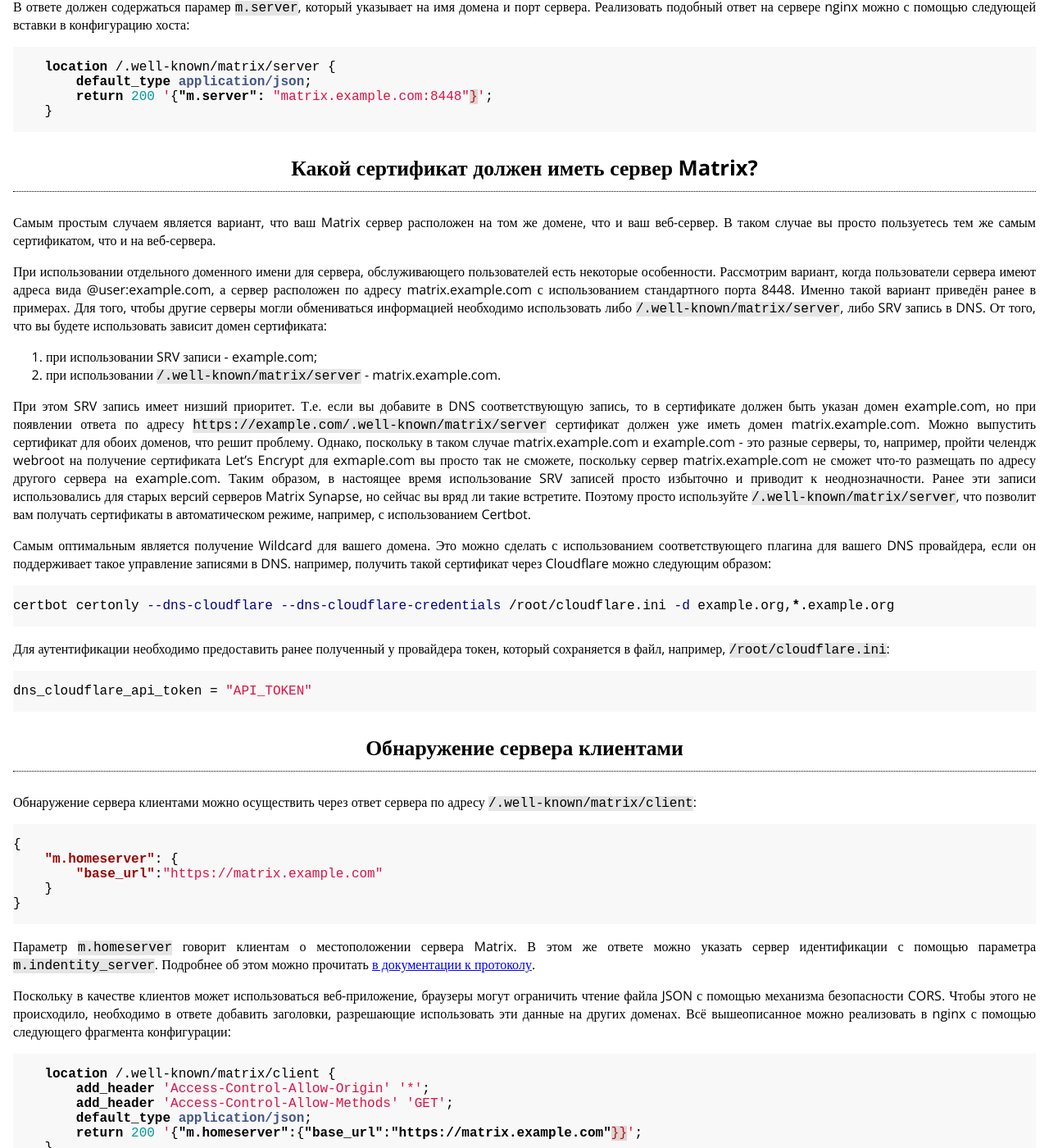
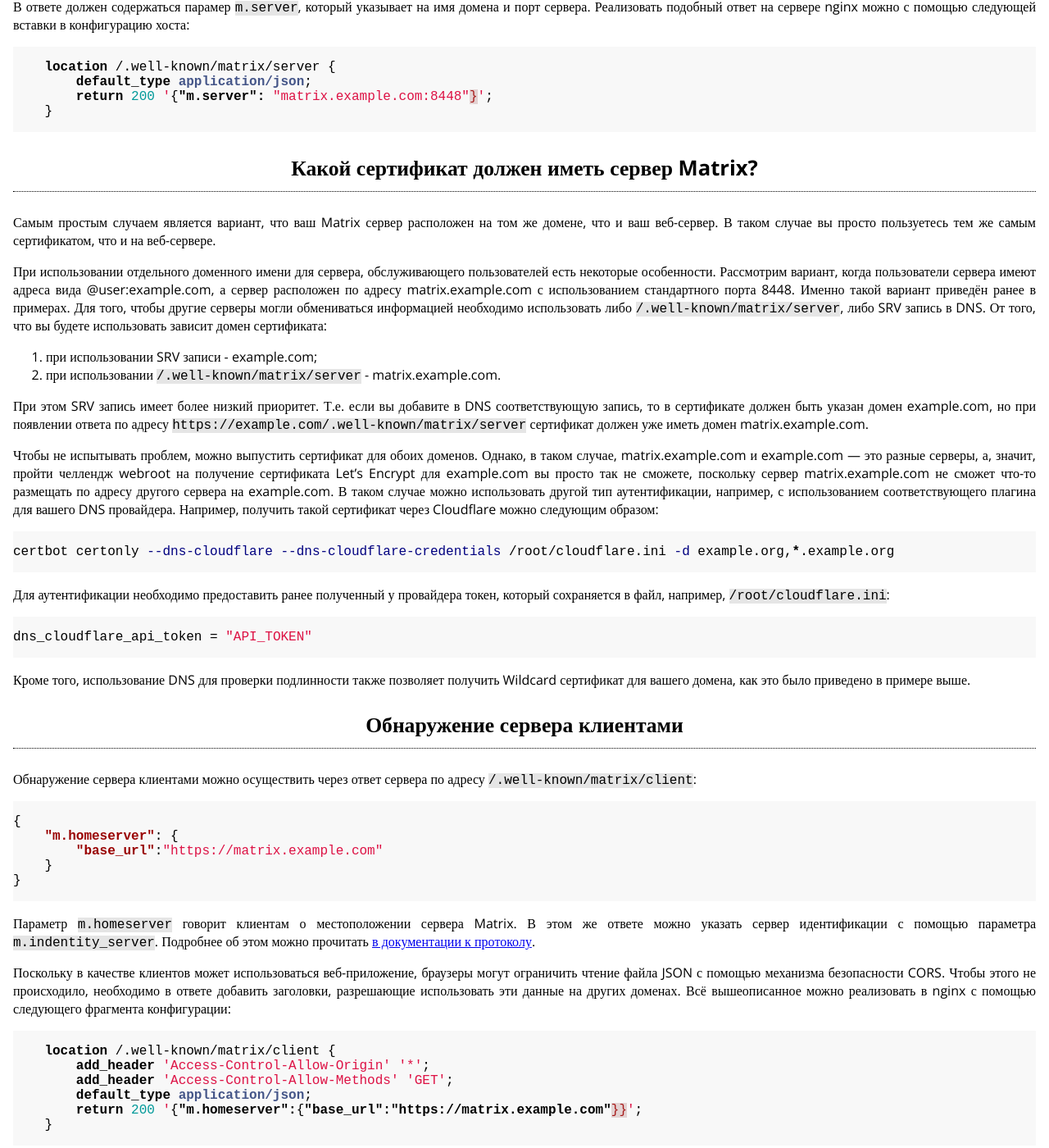
Before and after one commit to fsa/site, a Jekyll site: the page built from _posts/2020-03-31-matrix.md, in a window 1280 px wide and 1400 px high, scrolled down 5904 px. Shown: the whole window at 82% size. Built offline with Jekyll 4.4.1, drawn with Linux system fonts in a browser that asks for light colours.

Commit message:
Matrix: изменён текст про использование сертификатов Let's Encrypt

````diff
--- a/_posts/2020-03-31-matrix.md
+++ b/_posts/2020-03-31-matrix.md
@@ -260,16 +260,16 @@ _matrix._tcp.example.com. 3600 IN SRV 10 5 8448 matrix.example.com.
 
 ### Какой сертификат должен иметь сервер Matrix?
 
-Самым простым случаем является вариант, что ваш Matrix сервер расположен на том же домене, что и ваш веб-сервер. В таком случае вы просто пользуетесь тем же самым сертификатом, что и на веб-сервера.
+Самым простым случаем является вариант, что ваш Matrix сервер расположен на том же домене, что и ваш веб-сервер. В таком случае вы просто пользуетесь тем же самым сертификатом, что и на веб-сервере.
 
 При использовании отдельного доменного имени для сервера, обслуживающего пользователей есть некоторые особенности. Рассмотрим вариант, когда пользователи сервера имеют адреса вида @user:example.com, а сервер расположен по адресу matrix.example.com с использованием стандартного порта 8448. Именно такой вариант приведён ранее в примерах. Для того, чтобы другие серверы могли обмениваться информацией необходимо использовать либо `/.well-known/matrix/server`, либо SRV запись в DNS. От того, что вы будете использовать зависит домен сертификата:
 
 1. при использовании SRV записи - example.com;
 2. при использовании `/.well-known/matrix/server` - matrix.example.com.
 
-При этом SRV запись имеет низший приоритет. Т.е. если вы добавите в DNS соответствующую запись, то в сертификате должен быть указан домен example.com, но при появлении ответа по адресу `https://example.com/.well-known/matrix/server` сертификат должен уже иметь домен matrix.example.com. Можно выпустить сертификат для обоих доменов, что решит проблему. Однако, поскольку в таком случае matrix.example.com и example.com - это разные серверы, то, например, пройти челендж webroot на получение сертификата Let's Encrypt для exmaple.com вы просто так не сможете, поскольку сервер matrix.example.com не сможет что-то размещать по адресу другого сервера на example.com. Таким образом, в настоящее время использование SRV записей просто избыточно и приводит к неоднозначности. Ранее эти записи использовались для старых версий серверов Matrix Synapse, но сейчас вы вряд ли такие встретите. Поэтому просто используйте `/.well-known/matrix/server`, что позволит вам получать сертификаты в автоматическом режиме, например, с использованием Certbot.
+При этом SRV запись имеет более низкий приоритет. Т.е. если вы добавите в DNS соответствующую запись, то в сертификате должен быть указан домен example.com, но при появлении ответа по адресу `https://example.com/.well-known/matrix/server` сертификат должен уже иметь домен matrix.example.com.
 
-Самым оптимальным является получение Wildcard для вашего домена. Это можно сделать с использованием соответствующего плагина для вашего DNS провайдера, если он поддерживает такое управление записями в DNS. например, получить такой сертификат через Cloudflare можно следующим образом:
+Чтобы не испытывать проблем, можно выпустить сертификат для обоих доменов. Однако, в таком случае, matrix.example.com и example.com — это разные серверы, а, значит, пройти челлендж webroot на получение сертификата Let's Encrypt для example.com вы просто так не сможете, поскольку сервер matrix.example.com не сможет что-то размещать по адресу другого сервера на example.com. В таком случае можно использовать другой тип аутентификации, например, с использованием соответствующего плагина для вашего DNS провайдера. Например, получить такой сертификат через Cloudflare можно следующим образом:
 
 ```bash
 certbot certonly --dns-cloudflare --dns-cloudflare-credentials /root/cloudflare.ini -d example.org,*.example.org
@@ -280,6 +280,8 @@ certbot certonly --dns-cloudflare --dns-cloudflare-credentials /root/cloudflare.
 ```ini
 dns_cloudflare_api_token = "API_TOKEN"
 ```
+
+Кроме того, использование DNS для проверки подлинности также позволяет получить Wildcard сертификат для вашего домена, как это было приведено в примере выше.
 
 ### Обнаружение сервера клиентами
 
````
